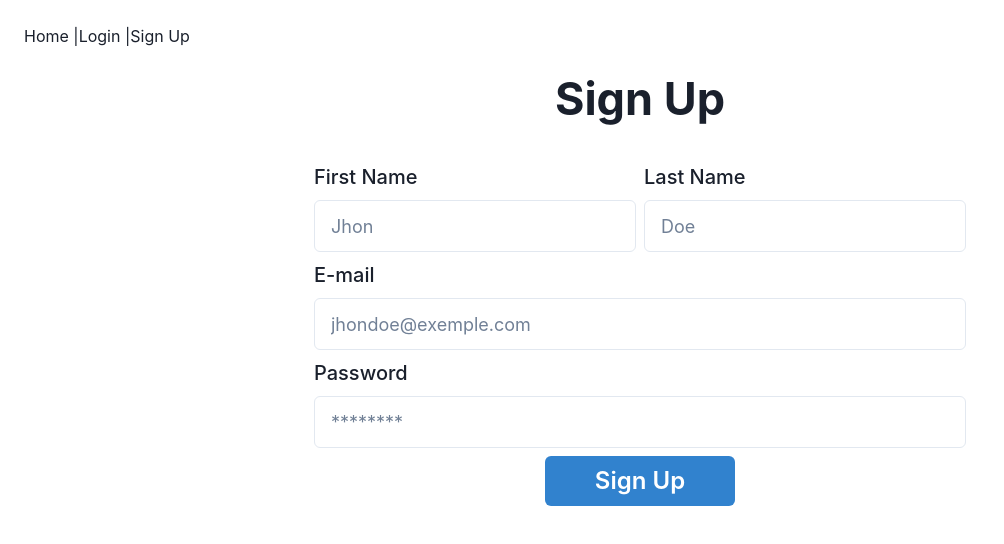
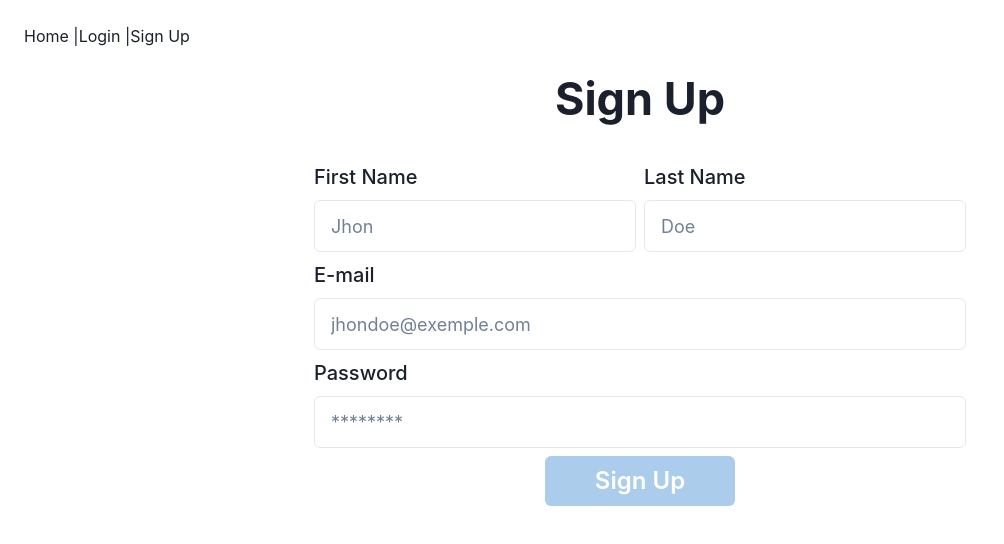
Before and after one commit to ThamirisMaria/restaurante-do-dia, a React (Vite) app in the folder frontend/: page /signup in a window 1280 px wide. Shown: the top 544 px of the page, without its empty margins (0-1004 px from the left). Built offline with nearby package versions, Linux system fonts and the light colour scheme; no server answers.

Commit message:
feat: disable submit button if sign up form fields aren't valid yet

```diff
--- a/frontend/src/pages/SignUpUserPage.tsx
+++ b/frontend/src/pages/SignUpUserPage.tsx
@@ -129,6 +129,7 @@ export const SignUpUserPage = () => {
               type="submit"
               colorScheme="blue"
               variant="solid"
+              isDisabled={!(props.isValid && props.dirty)}
               isLoading={loading}
             >
               {t("authentication.signup")}
```
